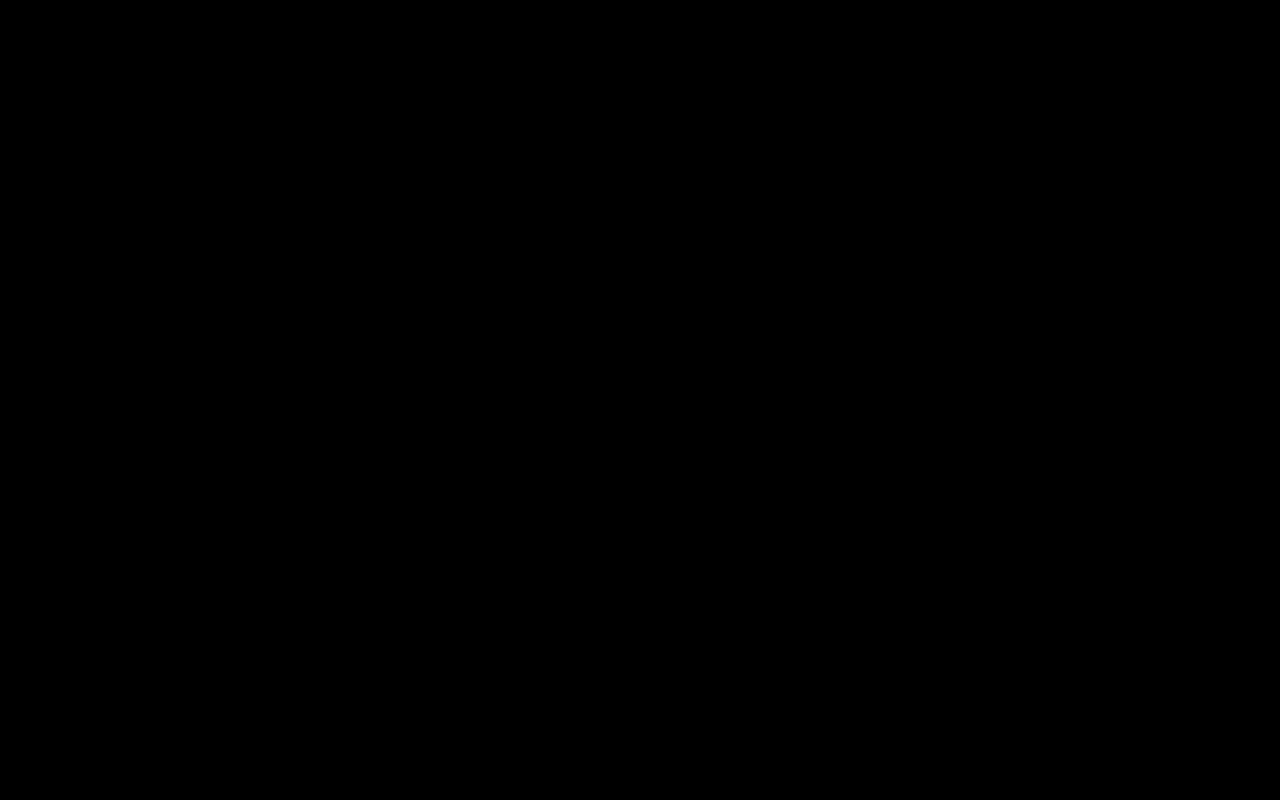
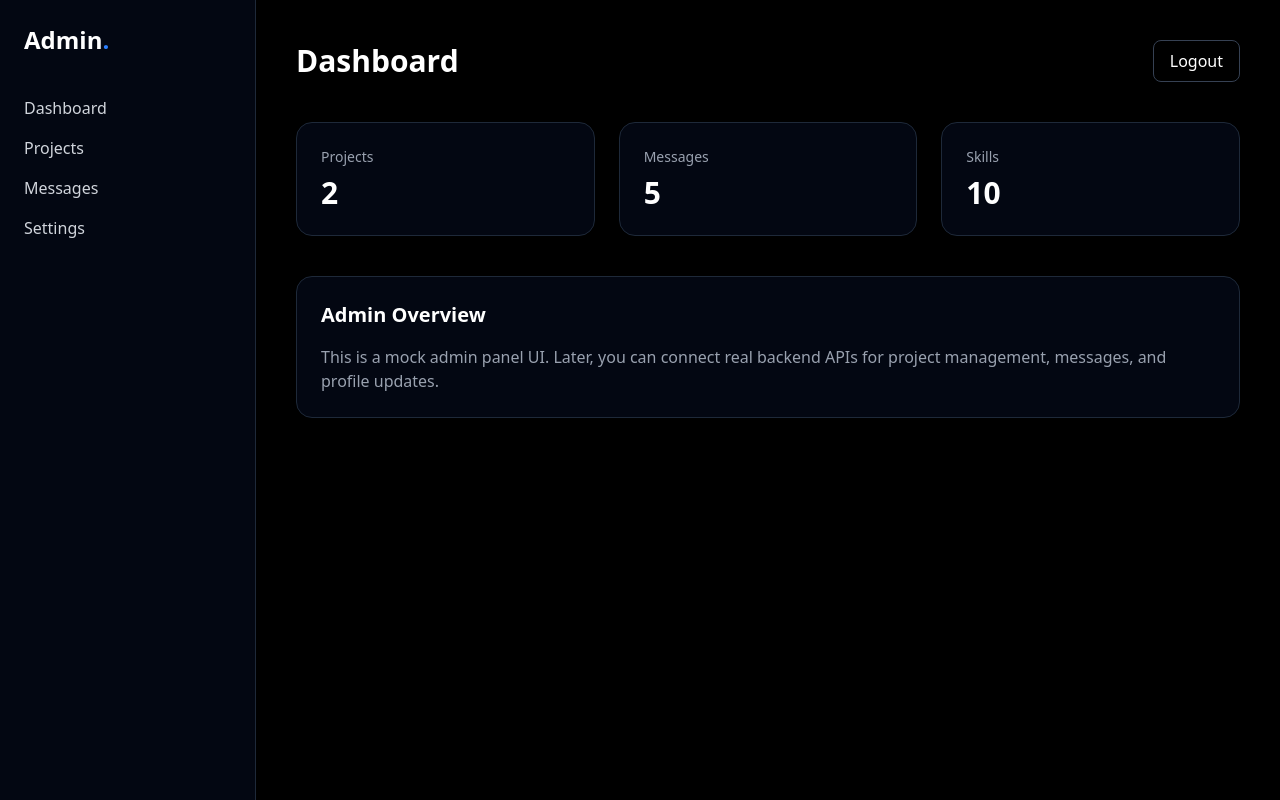
Before and after one commit to CodewithAvijit/PortFolio, a React (Vite) app: page /admin in a window 1280 px wide. Before the commit this address had no page. Built offline with nearby package versions, Linux system fonts and the light colour scheme.

Commit message:
initialize: portfolio v2 (admin panel mock)

```diff
--- a/src/App.jsx
+++ b/src/App.jsx
@@ -5,6 +5,8 @@ import Projects from "./pages/Projects";
 import Skills from "./pages/Skills";
 import About from "./pages/About";
 import Contact from "./pages/Contact";
+import AdminPanel from "./pages/AdminPanel";
+import LoginPage from "./pages/LoginPage";
 
 const App = () => {
   return (
@@ -14,6 +16,8 @@ const App = () => {
       <Route path="/skills" element={<Skills/>} />
       <Route path="/about" element={<About/>}/>
       <Route path="/contact" element={<Contact/>}/>
+      <Route path="/login" element={<LoginPage/>}/>
+      <Route path="/admin" element={<AdminPanel/>}/>
     </Routes>
   );
 };
--- a/src/components/Navbar.jsx
+++ b/src/components/Navbar.jsx
@@ -6,7 +6,8 @@ const Navbar = () => {
   const navigate = useNavigate();
 
   return (
-    <nav className="w-full bg-black border-b border-gray-800 px-6 py-4 flex justify-between items-center">
+    <nav className="w-full bg-black border-b border-gray-800 px-6 py-4">
+      <div className="max-w-6xl mx-auto flex justify-between items-center">
 
         {/* Logo */}
         <h1
@@ -17,28 +18,43 @@ const Navbar = () => {
         </h1>
 
         {/* Navigation */}
-      <div className="flex items-center gap-4">
-        <button onClick={() => navigate("/")} className="nav-link">
-          Home
-        </button>
+        <div className="flex items-center gap-3 flex-wrap">
 
-        <button onClick={() => navigate("/about")} className="nav-link">
-          About
-        </button>
+          <Button
+            text="Home"
+            variant="secondary"
+            onClick={() => navigate("/")}
+          />
 
-        <button onClick={() => navigate("/skills")} className="nav-link">
-          Skills
-        </button>
+          <Button
+            text="About"
+            variant="secondary"
+            onClick={() => navigate("/about")}
+          />
 
-        <button onClick={() => navigate("/projects")} className="nav-link">
-          Projects
-        </button>
+          <Button
+            text="Skills"
+            variant="secondary"
+            onClick={() => navigate("/skills")}
+          />
+
+          <Button
+            text="Projects"
+            variant="secondary"
+            onClick={() => navigate("/projects")}
+          />
 
           <Button
             text="Contact"
             variant="secondary"
             onClick={() => navigate("/contact")}
           />
+
+          <Button
+            text="Admin"
+            onClick={() => navigate("/login")}
+          />
+        </div>
       </div>
     </nav>
   );
--- /dev/null
+++ b/src/pages/AdminPanel.jsx
@@ -0,0 +1,82 @@
+import React from "react";
+import { useNavigate } from "react-router-dom";
+
+const AdminPanel = () => {
+  const navigate = useNavigate();
+
+  return (
+    <div className="min-h-screen bg-black text-white flex">
+
+      {/* Sidebar */}
+      <aside className="w-64 bg-gray-950 border-r border-gray-800 p-6 hidden md:block">
+        <h2 className="text-2xl font-bold mb-10">
+          Admin<span className="text-blue-500">.</span>
+        </h2>
+
+        <nav className="space-y-4">
+          <button className="block text-left w-full text-gray-300 hover:text-white">
+            Dashboard
+          </button>
+          <button className="block text-left w-full text-gray-300 hover:text-white">
+            Projects
+          </button>
+          <button className="block text-left w-full text-gray-300 hover:text-white">
+            Messages
+          </button>
+          <button className="block text-left w-full text-gray-300 hover:text-white">
+            Settings
+          </button>
+        </nav>
+      </aside>
+
+      {/* Main Content */}
+      <main className="flex-1 p-6 md:p-10">
+
+        {/* Top Bar */}
+        <div className="flex justify-between items-center mb-10">
+          <h1 className="text-3xl font-bold">Dashboard</h1>
+
+          <button
+            onClick={() => navigate("/")}
+            className="px-4 py-2 border border-gray-700 rounded-lg hover:bg-gray-800 transition"
+          >
+            Logout
+          </button>
+        </div>
+
+        {/* Stats Cards */}
+        <div className="grid grid-cols-1 md:grid-cols-3 gap-6 mb-10">
+          <div className="bg-gray-950 border border-gray-800 rounded-2xl p-6">
+            <h3 className="text-gray-400 text-sm">Projects</h3>
+            <p className="text-3xl font-bold mt-2">2</p>
+          </div>
+
+          <div className="bg-gray-950 border border-gray-800 rounded-2xl p-6">
+            <h3 className="text-gray-400 text-sm">Messages</h3>
+            <p className="text-3xl font-bold mt-2">5</p>
+          </div>
+
+          <div className="bg-gray-950 border border-gray-800 rounded-2xl p-6">
+            <h3 className="text-gray-400 text-sm">Skills</h3>
+            <p className="text-3xl font-bold mt-2">10</p>
+          </div>
+        </div>
+
+        {/* Content Box */}
+        <div className="bg-gray-950 border border-gray-800 rounded-2xl p-6">
+          <h2 className="text-xl font-semibold mb-4">
+            Admin Overview
+          </h2>
+
+          <p className="text-gray-400">
+            This is a mock admin panel UI. Later, you can connect real
+            backend APIs for project management, messages, and profile updates.
+          </p>
+        </div>
+
+      </main>
+    </div>
+  );
+};
+
+export default AdminPanel;
--- /dev/null
+++ b/src/pages/LoginPage.jsx
@@ -0,0 +1,57 @@
+import React, { useState } from "react";
+import { useNavigate } from "react-router-dom";
+
+const LoginPage = () => {
+  const navigate = useNavigate();
+  const [email, setEmail] = useState("");
+  const [password, setPassword] = useState("");
+
+  const handleLogin = (e) => {
+    e.preventDefault();
+
+    // ✅ MOCK CHECK (frontend only)
+    if (email && password) {
+      navigate("/admin"); // REAL navigation
+    } else {
+      alert("Enter email and password");
+    }
+  };
+
+  return (
+    <div className="min-h-screen bg-black flex items-center justify-center px-6">
+      <form
+        onSubmit={handleLogin}
+        className="bg-gray-950 border border-gray-800 rounded-2xl p-8 w-full max-w-sm"
+      >
+        <h1 className="text-2xl font-bold text-white text-center mb-6">
+          Admin Login
+        </h1>
+
+        <input
+          type="email"
+          placeholder="Email"
+          value={email}
+          onChange={(e) => setEmail(e.target.value)}
+          className="w-full mb-4 px-4 py-3 rounded-lg bg-black border border-gray-700 text-white focus:outline-none focus:border-blue-500"
+        />
+
+        <input
+          type="password"
+          placeholder="Password"
+          value={password}
+          onChange={(e) => setPassword(e.target.value)}
+          className="w-full mb-6 px-4 py-3 rounded-lg bg-black border border-gray-700 text-white focus:outline-none focus:border-blue-500"
+        />
+
+        <button
+          type="submit"
+          className="w-full py-3 bg-blue-600 rounded-lg text-white hover:bg-blue-700 transition"
+        >
+          Login
+        </button>
+      </form>
+    </div>
+  );
+};
+
+export default LoginPage;
```
Lines whose indentation alone changed are shown as unchanged.
